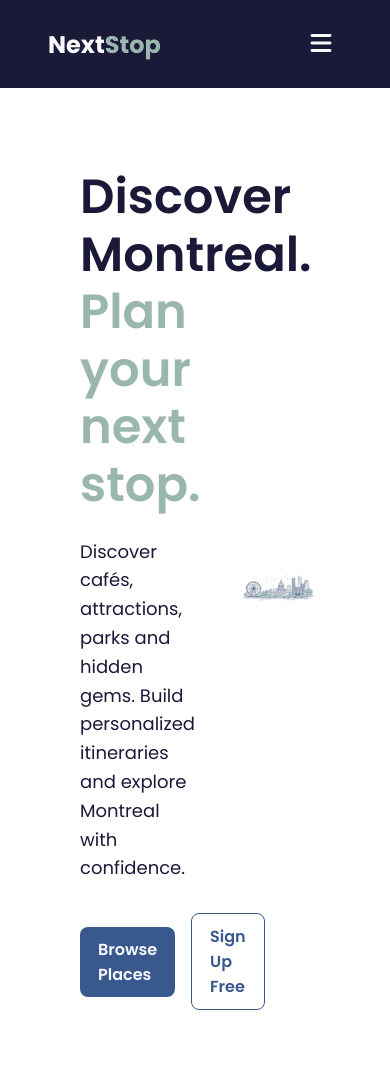
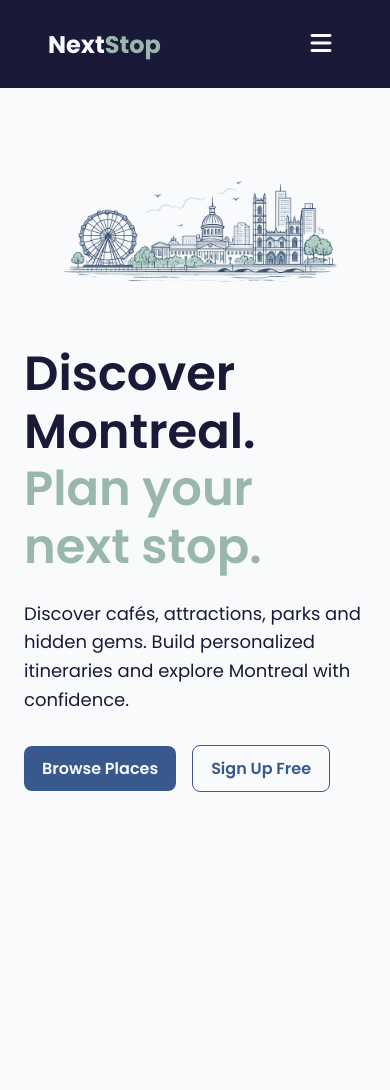
Before and after one commit to saiabbirame/582-32W-VA, a Flask app: page / in a window 390 px wide. After the commit the page ends 792 px from the top, so only its background shows below. Run offline with Flask 3, Linux system fonts and the light colour scheme; some libraries are stand-ins or nearby versions.

Commit message:
Make homepage hero responsive

```diff
--- a/code/static/css/style.css
+++ b/code/static/css/style.css
@@ -1,6 +1,7 @@
 body{
     margin: 0;
     font-family: "Poppins", sans-serif;
+    background-color: #F8FAFC;
 }
 
 /* NAVIGATION */
@@ -190,6 +191,8 @@ body{
 
 /* RESPONSIVE DESIGN */
 @media (max-width: 768px){
+
+    /* NAVIGATION */
     .navbar{
         height: auto;
         min-height: 88px;
@@ -225,4 +228,25 @@ body{
         flex-direction: column;
         gap: 12px;
     }
+
+    /* HOMEPAGE - HERO SECTION */
+    .hero{
+        padding: 48px 24px;
+        flex-direction: column-reverse;
+        gap: 4px;
+    }
+
+    .hero-text{
+        width: 100%;
+    }
+
+    .hero-image{
+        width: 100%;
+        display: flex;
+        justify-content: center;
+    }
+
+    .hero-image img{
+        width: 90%;
+    }
 }
```
